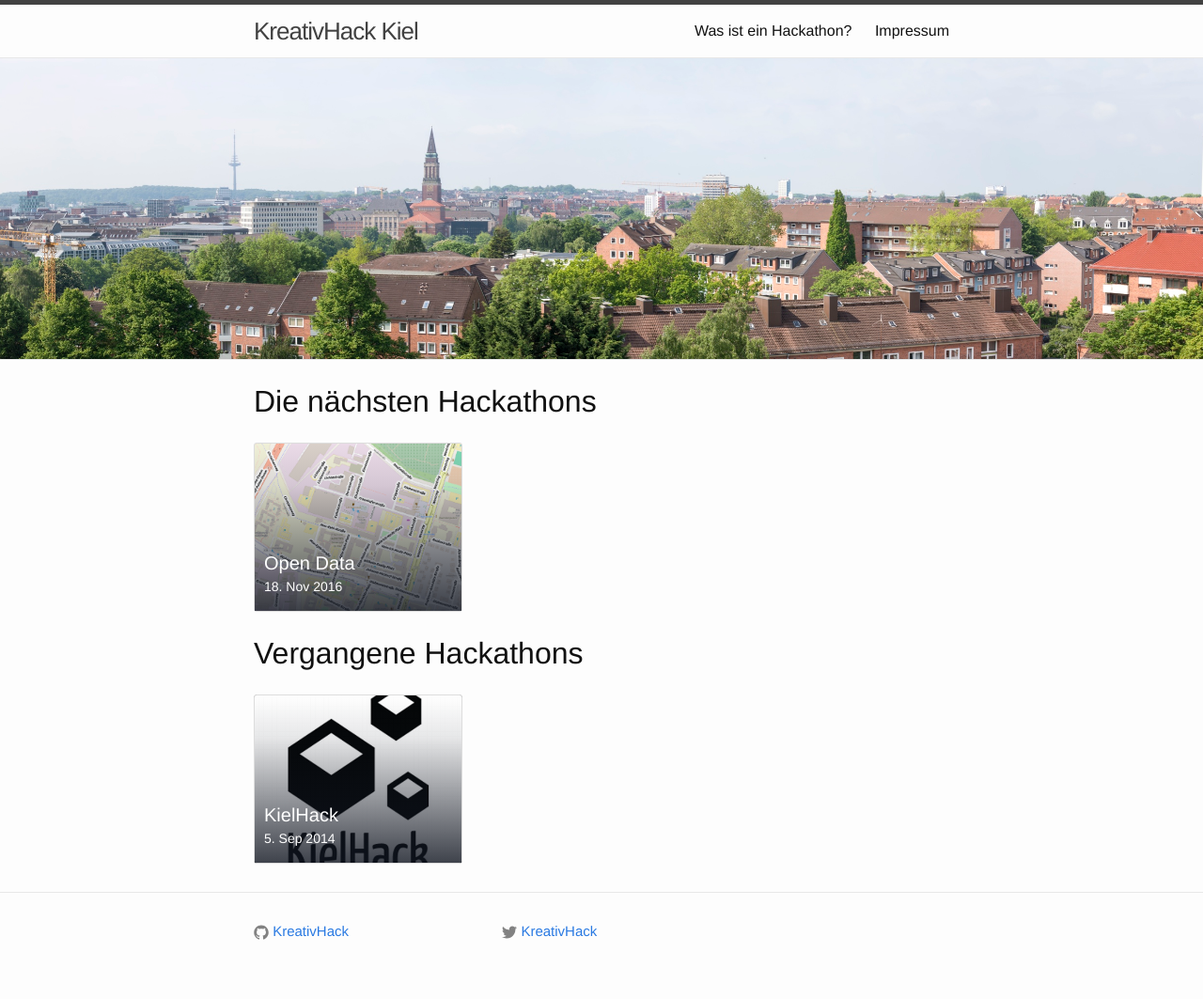
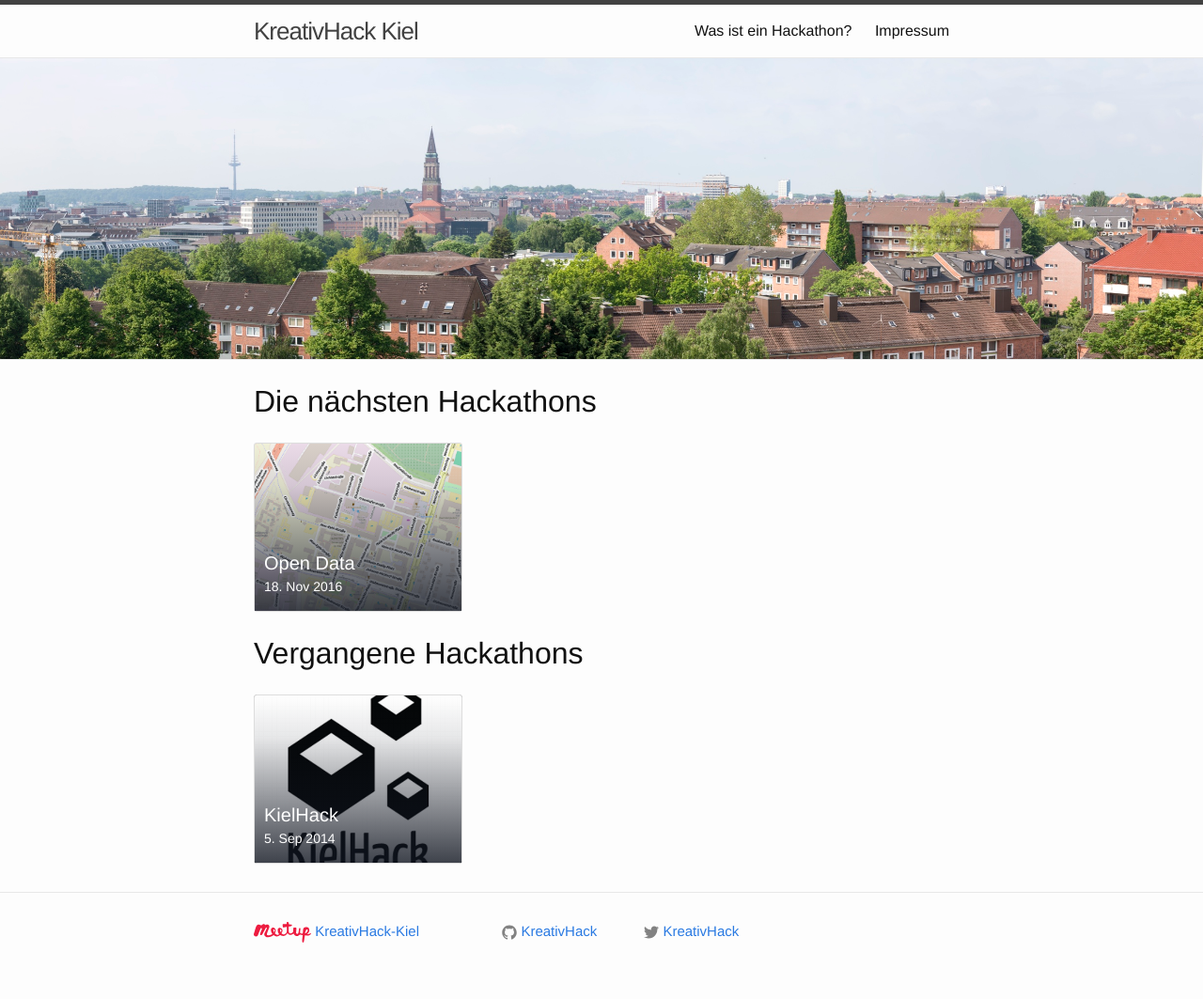
Before and after one commit to KreativHack/.de, a Jekyll site: the page built from index.html, in a window 1280 px wide. Shown: the whole page at 94% size. Built offline with Jekyll 4.4.1, drawn with Linux system fonts in a browser that asks for light colours.

Commit message:
add meetup logo to footer

```diff
--- a/_config.yml
+++ b/_config.yml
@@ -27,6 +27,7 @@
 event_label: Hackathons
 twitter_username: KreativHack
 github_username: KreativHack
+meetup_username: KreativHack-Kiel
 
 # Build settings
 markdown: kramdown
--- a/_includes/footer.html
+++ b/_includes/footer.html
@@ -4,6 +4,16 @@
 
     <div class="footer-col-wrapper">
       <div class="footer-col footer-col-1">
+        <ul class="social-media-list">
+          {% if site.meetup_username %}
+          <li>
+            {% include icon-meetup.html username=site.meetup_username %}
+          </li>
+          {% endif %}
+        </ul>
+      </div>
+
+      <div class="footer-col footer-col-2">
         <ul class="social-media-list">
           {% if site.github_username %}
           <li>
@@ -13,7 +23,7 @@
         </ul>
       </div>
 
-      <div class="footer-col footer-col-2">
+      <div class="footer-col footer-col-3">
         <ul class="social-media-list">
           {% if site.twitter_username %}
           <li>
@@ -23,8 +33,6 @@
         </ul>
       </div>
 
-      <div class="footer-col footer-col-3">
-      </div>
     </div>
 
   </div>
--- /dev/null
+++ b/_includes/icon-meetup.html
@@ -0,0 +1 @@
+<a href="https://www.meetup.com/{{ include.username }}/"><span class="icon icon--meetup">{% include icon-meetup.svg %}</span><span class="username">{{ include.username }}</span></a>
--- a/_sass/_base.scss
+++ b/_sass/_base.scss
@@ -198,9 +198,13 @@
         width: 16px;
         height: 16px;
         vertical-align: middle;
-
-        path {
-            fill: $grey-color;
-        }
     }
 }
+
+.icon--meetup {
+
+    > svg {
+        height: 22px;
+        width: 61px;
+    }
+}
```
Also changed, not shown: _includes/icon-meetup.svg (added).
